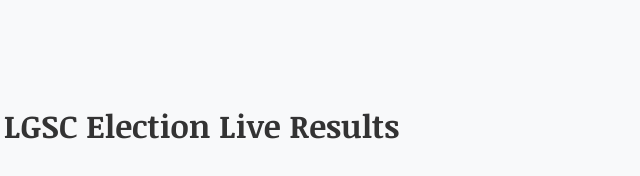
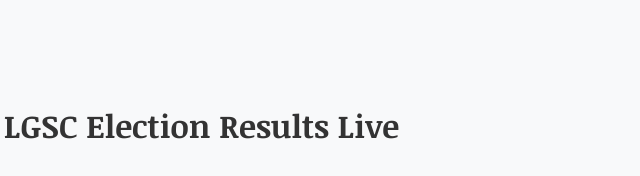
Before and after one commit to Projavax/lgsc-voting-system, a plain HTML site: page index.html in a window 1280 px wide. Shown: the top 176 px of the page, 454-1094 px from the left. Drawn offline with Linux system fonts and the light colour scheme; no server answers.

Commit message:
initialcommit

```diff
--- a/index.html
+++ b/index.html
@@ -7,7 +7,7 @@
   <link rel="preconnect" href="https://fonts.googleapis.com">
   <link rel="preconnect" href="https://fonts.gstatic.com" crossorigin>
   <link href="https://fonts.googleapis.com/css2?family=Noticia+Text:ital,wght@0,400;0,700;1,400;1,700&display=swap" rel="stylesheet">
-  <title>LGSC Election Live Results</title>
+  <title>LGSC Election Results Live</title>
   <style>
     h1 {
       margin-top: 5rem;
@@ -190,7 +190,7 @@
     <img src="images/logo2.webp" alt="Lancaster Logo"/>
   </div>
 
-  <h1><span class="live-dot"></span>LGSC Election Live Results</h1>
+  <h1><span class="live-dot"></span>LGSC Election Results Live</h1>
   <p id="disclaimer" style="font-size: 0.9rem; color: rgb(255, 0, 0);"></p>
 
   <div id="loader"></div>
```
